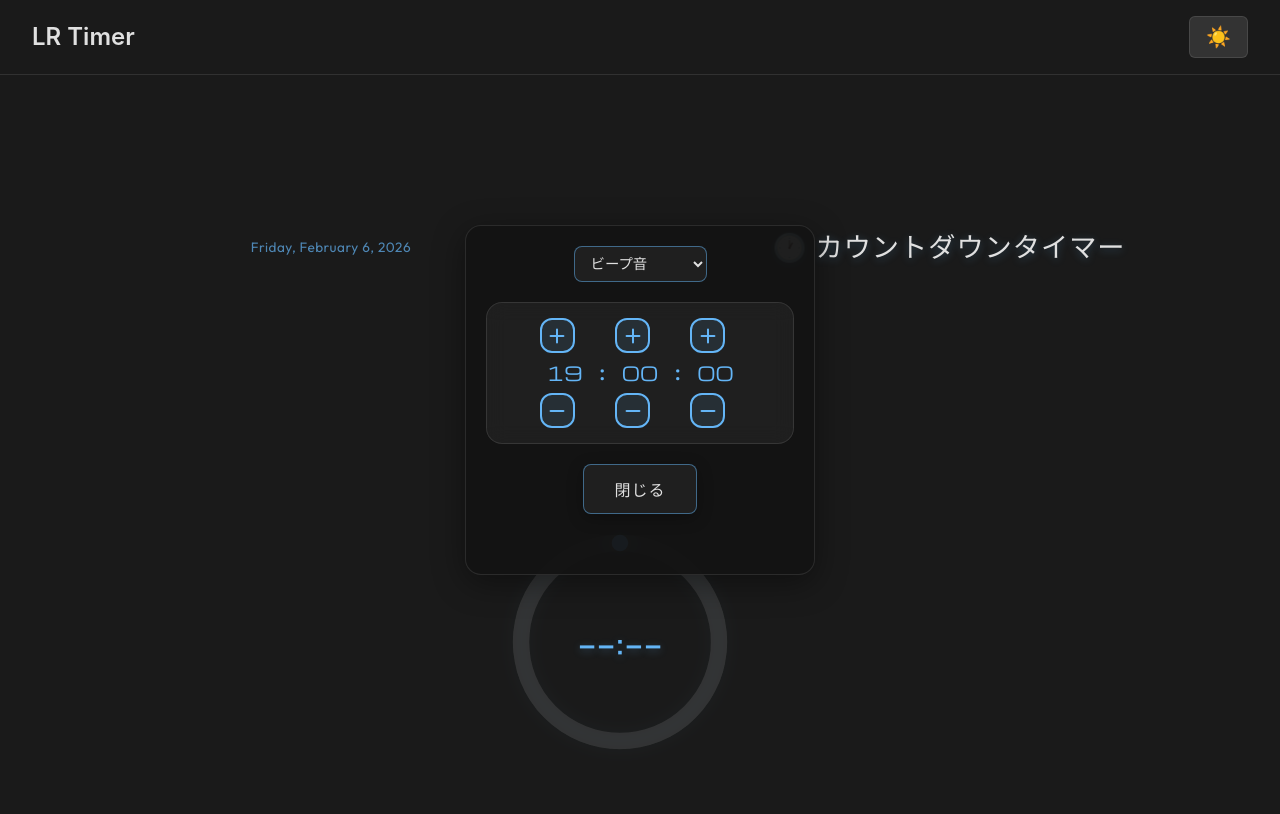
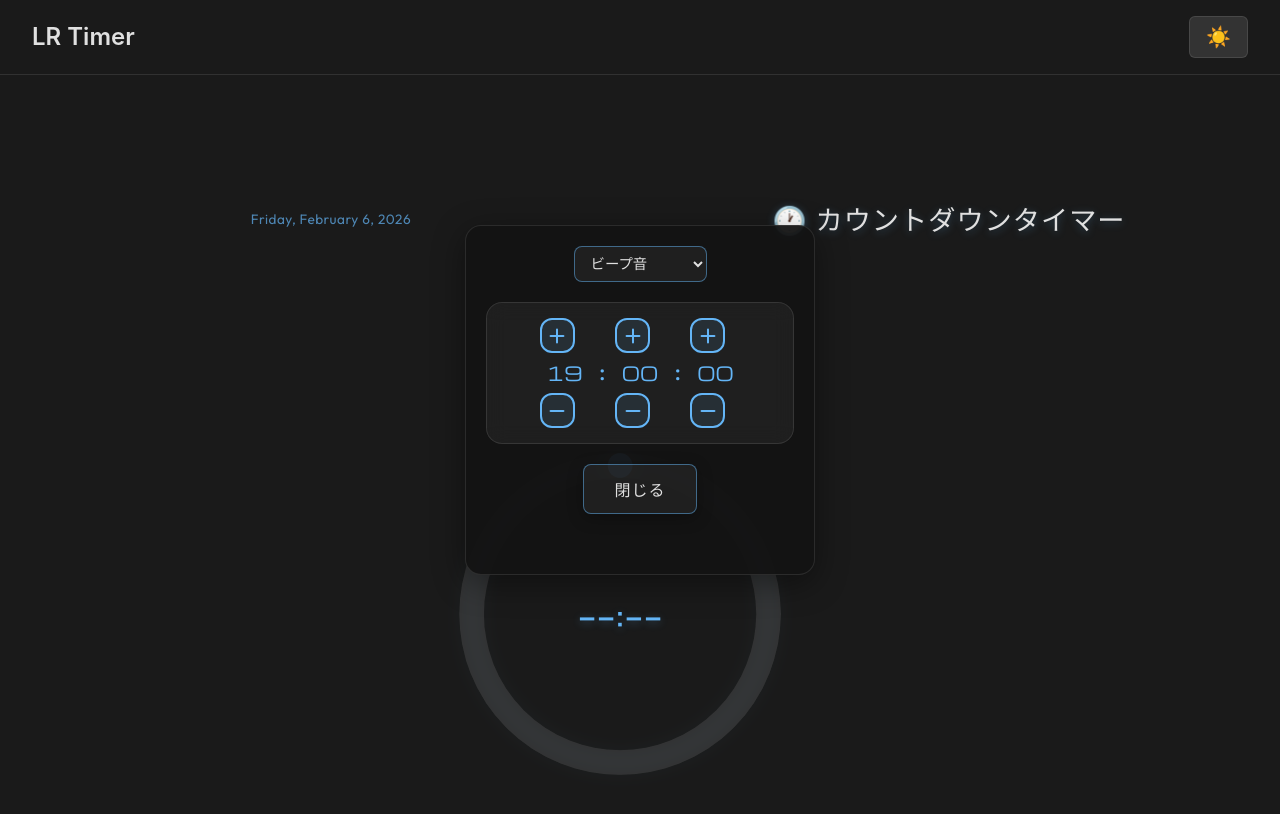
Before and after one commit to bindi-mo/lrtimer, a React (Vite) app: page / in a window 1280 px wide. Shown: the top 814 px of the page. Built offline with nearby package versions, Linux system fonts and the light colour scheme.

Commit message:
fix(timer): adjust progress sizes for better responsiveness on mobile

```diff
--- a/src/styles/Timer.css
+++ b/src/styles/Timer.css
@@ -29,8 +29,8 @@
   --border-radius-xs: 8px;
 
   /* Sizes */
-  --progress-size: 320px;
-  --progress-size-mobile: 220px;
+  --progress-size: 330px;
+  --progress-size-mobile: 240px;
   --progress-size-tablet: 260px;
   --button-size: 40px;
   --button-size-mobile: 35px;
@@ -518,10 +518,12 @@ html[data-theme='dark'] .schedule-btn.disabled {
 
 
 
+@media (width <= 600px) {
   .circular-progress {
     width: var(--progress-size-mobile);
     height: var(--progress-size-mobile);
   }
+}
 
   .timer-input-container {
     flex-direction: column;
```
